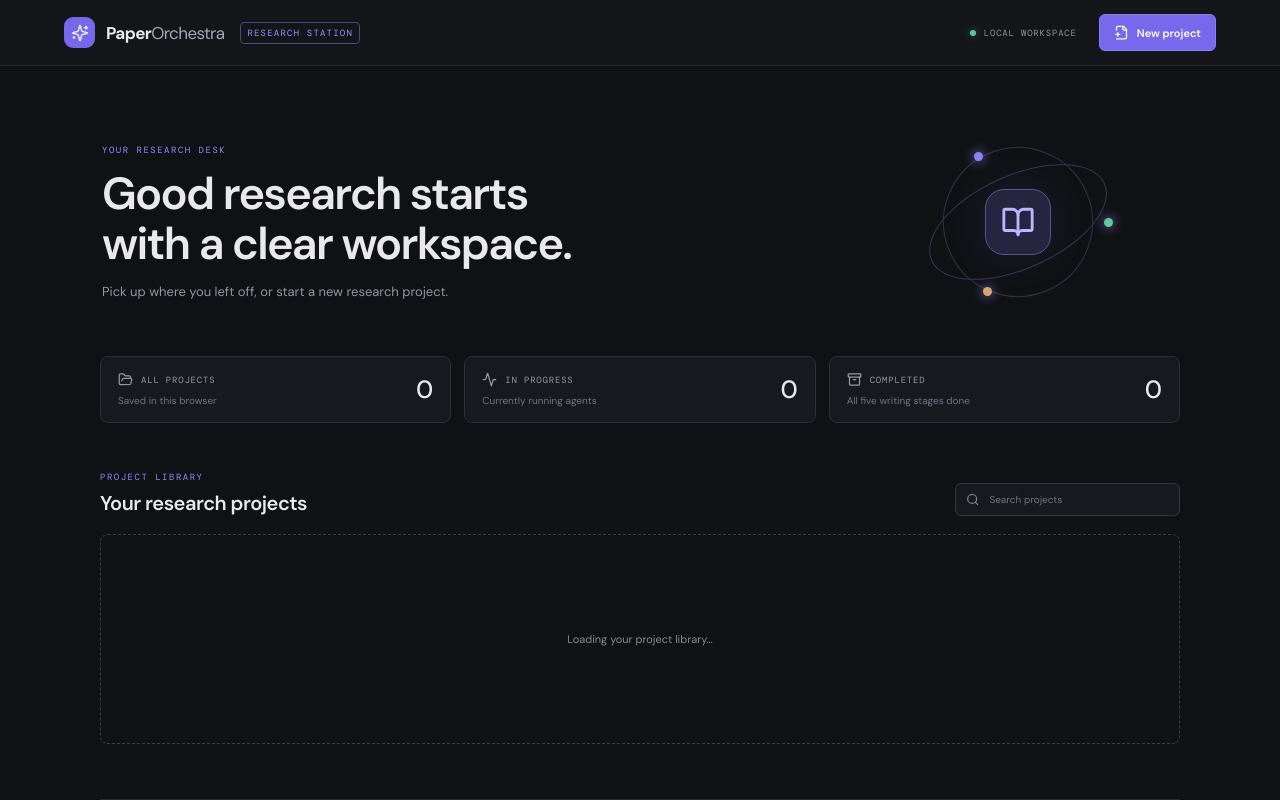
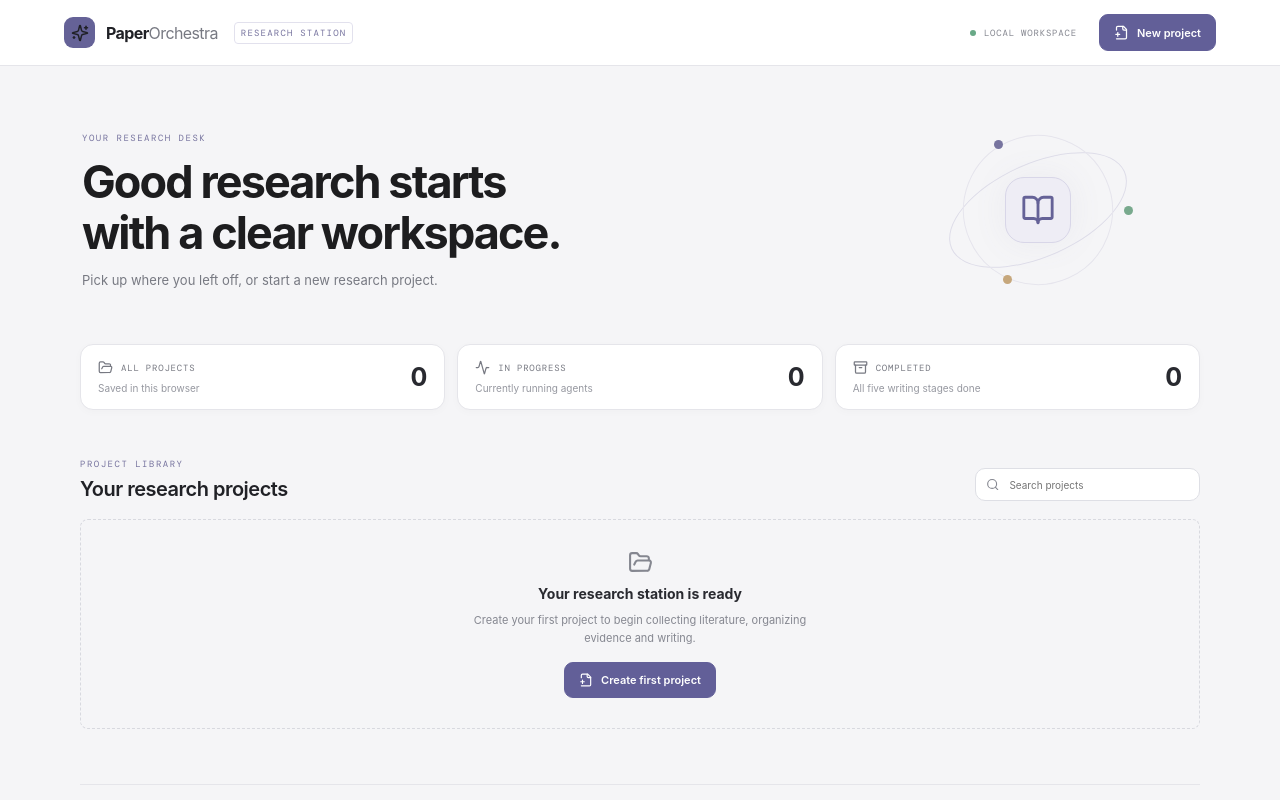
Before and after one commit to fab-art/paper, a React (Vite) app in the folder frontend/: page / in a window 1280 px wide. Built offline with nearby package versions, Linux system fonts and the light colour scheme.

Commit message:
Design system: refresh Research Station with Apple-inspired light UI

```diff
--- a/frontend/src/styles.css
+++ b/frontend/src/styles.css
@@ -24,3 +24,58 @@
 .dash-modal-backdrop{position:fixed;inset:0;background:#050609bb;z-index:20;display:grid;place-items:center;padding:20px}.dash-modal{width:min(460px,100%);background:#1a1c22;border:1px solid #3b3d48;border-radius:11px;padding:24px;box-shadow:0 22px 70px #000b}.dash-modal h2{font-size:21px;margin:0 0 8px}.dash-modal>p{color:#9296a2;font-size:11px;line-height:1.6;margin:0 0 20px}.dash-modal label{display:block;color:#b8bbc5;font-size:10px;margin:13px 0}.dash-modal label span{font:8px 'DM Mono';color:#777b88;margin-left:5px}.dash-modal input,.dash-modal textarea{display:block;width:100%;margin-top:7px;background:#111318;border:1px solid #393c47;border-radius:6px;padding:10px;color:#eee;outline:0;resize:vertical;font-size:11px}.dash-modal input:focus,.dash-modal textarea:focus{border-color:#8276f1}.dash-modal-actions{display:flex;justify-content:end;gap:9px;margin-top:22px}.dash-cancel{border:1px solid #3a3d47;background:transparent;color:#b5b8c2;border-radius:6px;padding:9px 13px;font-size:10px}
 @media(max-width:850px){.dash-project-grid{grid-template-columns:repeat(2,minmax(0,1fr))}.dash-orbit{margin-right:0;transform:scale(.8)}.dash-main{padding-top:35px}}
 @media(max-width:580px){.dash-project-grid,.dash-stats{grid-template-columns:1fr}.dash-orbit{display:none}.dash-brand small,.dash-local{display:none}.dash-section-head{align-items:start;gap:12px;flex-direction:column}.dash-search{width:100%}.dash-footer{gap:12px;flex-direction:column}.dash-main{padding-left:17px;padding-right:17px}}
+
+
+/* PaperOrchestra design refresh — Research Station */
+.dashboard-shell{background:#f5f5f7;color:#1d1d1f;font-family:-apple-system,BlinkMacSystemFont,"Segoe UI",sans-serif}
+.dash-topbar{background:#ffffffed;border-bottom-color:#e5e5ea;backdrop-filter:blur(18px)}
+.dash-brand{color:#202126;font-size:16px}
+.dash-brand>span>span{color:#777982}
+.dash-mark{background:#656297;border-radius:9px}
+.dash-brand small{color:#77749f;border-color:#e2e1ed}
+.dash-local{color:#858790}
+.dash-local span{background:#69a987;box-shadow:none}
+.dash-new{background:#625f98;border:1px solid #625f98;border-radius:9px}
+.dash-new:hover{background:#555281}
+.dash-main{max-width:1240px;padding-top:42px}
+.dash-kicker{color:#77749f}
+.dash-welcome h1{color:#1d1d1f;font-weight:650;letter-spacing:-1.9px}
+.dash-welcome p{color:#777982}
+.orbit-ring{border-color:#dedde9}
+.ring-two{border-color:#e6e5ed}
+.orbit-core{background:#eeedf5;border-color:#d8d6e8;color:#656297;box-shadow:0 0 35px #77749f15}
+.orbit-dot{background:#77749f;box-shadow:none}
+.dot-b{background:#78a98d}.dot-c{background:#c6a77c}
+.dash-stats{gap:12px}
+.dash-stats>div{border:1px solid #e5e5ea;background:#fff;border-radius:13px;box-shadow:0 2px 8px #25293606}
+.dash-stats>div>span{color:#777982}
+.dash-stats strong{color:#292a30;font-weight:650}
+.dash-stats small{color:#9698a0}
+.dash-section-head h2{color:#202126}
+.dash-search{border:1px solid #dedfe5;border-radius:10px;background:#fff;color:#858790}
+.dash-search input{color:#202126}
+.dash-project-card{border:1px solid #e5e5ea;background:#fff;border-radius:13px;box-shadow:0 2px 8px #25293606;transition:transform .16s,border-color .16s,box-shadow .16s}
+.dash-project-card:hover{border-color:#c5c3dc;box-shadow:0 8px 24px #2529360c;transform:translateY(-2px)}
+.dash-card-icon{background:#f0eff7;color:#656297;border-radius:10px}
+.dash-delete{color:#9b9da5}
+.dash-project-card h3{color:#25262b}
+.dash-card-desc{color:#777982}
+.dash-progress>div{color:#92949b}
+.dash-progress b{color:#625f98}
+.dash-progress i{background:#ececf1}
+.dash-progress i span{background:#77749f}
+.dash-card-foot{border-top-color:#eeeeF1}
+.dash-card-foot>span{color:#858790}
+.dash-card-foot button{color:#625f98}
+.dash-empty{border-color:#d8d9df;color:#858790}
+.dash-empty strong{color:#292a30}
+.dash-footer{border-top-color:#e5e5ea;color:#92949b}
+.dash-modal{background:#fff;border:1px solid #e5e5ea;border-radius:14px;box-shadow:0 22px 70px #1d1d1f20;color:#202126}
+.dash-modal h2{color:#202126}
+.dash-modal>p{color:#777982}
+.dash-modal label{color:#555861}
+.dash-modal label span{color:#9698a0}
+.dash-modal input,.dash-modal textarea{background:#fafafd;border:1px solid #dedfe5;border-radius:9px;color:#202126}
+.dash-modal input:focus,.dash-modal textarea:focus{border-color:#9290bd;box-shadow:0 0 0 3px #8d8ab51b}
+.dash-cancel{border:1px solid #dedfe5;background:#fff;color:#555861;border-radius:9px}
+@media(max-width:580px){.dash-main{padding-top:26px}}
```
